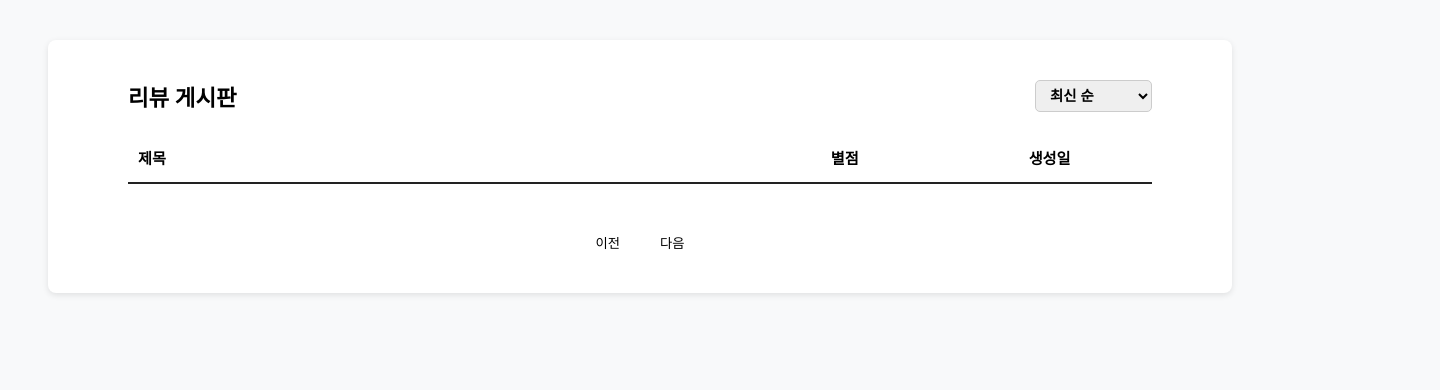
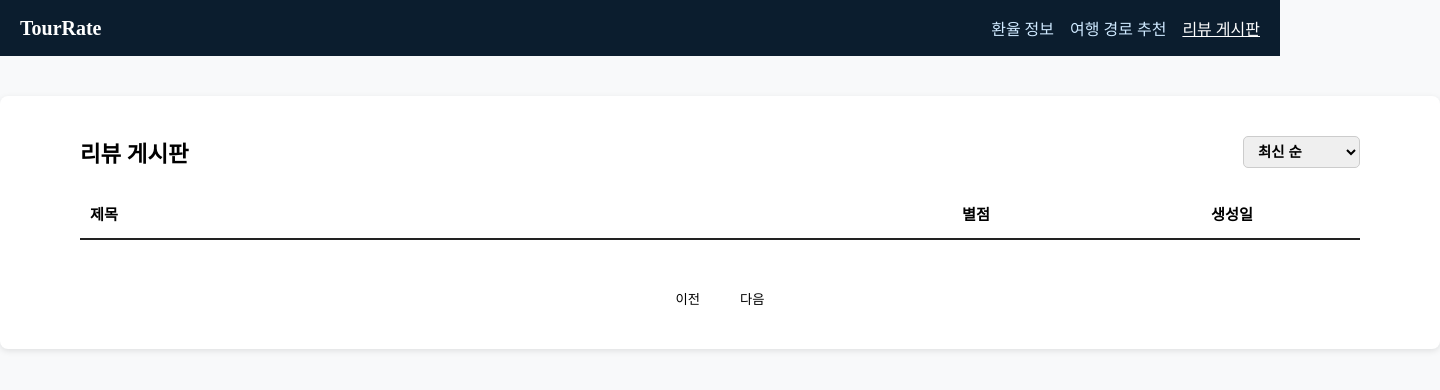
Before and after one commit to prgrms-aibe-devcourse/AIBE4_Project1_Team3, a plain HTML site: page src/review.html in a window 1280 px wide. Shown: the whole page, 1440 px wide, since content can reach past the window. Drawn offline with Linux system fonts and the light colour scheme; no server answers.

Commit message:
feat: 리뷰 게시판 정렬 기능 구현

```diff
--- a/src/css/review/review-form.css
+++ b/src/css/review/review-form.css
@@ -1,18 +1,71 @@
+:root {
+  --navy-900: #0b1d2e;
+  --navy-800: #0f2a44;
+  --navy-700: #123553;
+  --bg: #f6f8fb;
+  --panel: #ffffff;
+  --text-strong: #0b1d2e;
+  --text: #243447;
+  --muted: #6b7a90;
+  --line: #e6ecf2;
+  --accent: #0ea5ff;
+  --accent-hover: #098fe0;
+}
+
+/* Header */
+.header--dark {
+  background: var(--navy-900);
+  color: #fff;
+}
+.header__inner {
+  max-width: 1280px;
+  margin: 0 auto;
+  padding: 16px 20px;
+  display: flex;
+  align-items: center;
+  justify-content: space-between;
+}
+.header__logo {
+  margin: 0;
+  font-size: 20px;
+  font-weight: 700;
+}
+.header__nav .nav__list {
+  display: flex;
+  gap: 16px;
+  list-style: none;
+  margin: 0;
+  padding: 0;
+}
+.header__nav a {
+  color: #cfe9ff;
+  text-decoration: none;
+  font-weight: 500;
+}
+.header__nav a.active {
+  color: #fff;
+  text-decoration: underline;
+}
+
 body {
   margin: 0;
   background-color: #f8f9fa;
 }
 
 main {
-  width: 80%;
+  width: 1280px;
   margin: 40px auto;
   background: white;
-  padding: 40px;
+  padding-top: 40px;
+  padding-left: 80px;
+  padding-right: 80px;
+  padding-bottom: 40px;
   border-radius: 8px;
   box-shadow: 0 2px 6px rgba(0, 0, 0, 0.1);
 }
 
 h2 {
+  margin-top: 0px;
   margin-bottom: 10px;
   font-weight: 600;
 }
--- a/src/css/review/review.css
+++ b/src/css/review/review.css
@@ -1,10 +1,24 @@
+:root {
+  --navy-900: #0b1d2e;
+  --navy-800: #0f2a44;
+  --navy-700: #123553;
+  --bg: #f6f8fb;
+  --panel: #ffffff;
+  --text-strong: #0b1d2e;
+  --text: #243447;
+  --muted: #6b7a90;
+  --line: #e6ecf2;
+  --accent: #0ea5ff;
+  --accent-hover: #098fe0;
+}
+
 body {
   margin: 0;
   background-color: #f8f9fa;
 }
 
 main {
-  width: 80%;
+  width: 1280px;
   margin: 40px auto;
   background: white;
   padding-top: 40px;
@@ -78,3 +92,38 @@ th:nth-child(3) {
   border: 0;
   outline: 0;
 }
+
+/* Header */
+.header--dark {
+  background: var(--navy-900);
+  color: #fff;
+}
+.header__inner {
+  max-width: 1280px;
+  margin: 0 auto;
+  padding: 16px 20px;
+  display: flex;
+  align-items: center;
+  justify-content: space-between;
+}
+.header__logo {
+  margin: 0;
+  font-size: 20px;
+  font-weight: 700;
+}
+.header__nav .nav__list {
+  display: flex;
+  gap: 16px;
+  list-style: none;
+  margin: 0;
+  padding: 0;
+}
+.header__nav a {
+  color: #cfe9ff;
+  text-decoration: none;
+  font-weight: 500;
+}
+.header__nav a.active {
+  color: #fff;
+  text-decoration: underline;
+}
--- a/src/js/review/review.js
+++ b/src/js/review/review.js
@@ -3,10 +3,13 @@ const apiServerUrl = "http://localhost:3000";
 
 let page = 1;
 let totalPages = 1;
+let sortType = "latest";
 
 // 게시글 로드
 async function loadPosts() {
-  const res = await fetch(`${apiServerUrl}/api/review?page=${page}`);
+  const res = await fetch(
+    `${apiServerUrl}/api/review?page=${page}&sortType=${sortType}`
+  );
   const result = await res.json();
 
   const container = document.getElementById("postsBody");
@@ -32,6 +35,13 @@ async function loadPosts() {
 function goDetail(id) {
   //window.location.href = `http://localhost:3000/review/detail?id=${id}`;
 }
+
+// 게시글 정렬
+document.getElementById("sortSelect").onchange = () => {
+  sortType = document.getElementById("sortSelect").value;
+  page = 1;
+  loadPosts();
+};
 
 // 이전
 document.getElementById("prev").onclick = () => {
--- a/src/review.html
+++ b/src/review.html
@@ -7,14 +7,27 @@
     <link rel="stylesheet" href="./css/review/review.css" />
   </head>
   <body>
+    <header class="header header--dark">
+      <div class="header__inner">
+        <h1 class="header__logo">TourRate</h1>
+        <nav class="header__nav">
+          <ul class="nav__list">
+            <li><a href="index.html">환율 정보</a></li>
+            <li><a href="recommend.html">여행 경로 추천</a></li>
+            <li><a href="review.html" class="active">리뷰 게시판</a></li>
+          </ul>
+        </nav>
+      </div>
+    </header>
+
     <main>
       <div class="board-header">
         <h2>리뷰 게시판</h2>
-        <select>
-          <option>최신 순</option>
-          <option>오래된 순</option>
-          <option>별점 높은 순</option>
-          <option>별점 낮은 순</option>
+        <select id="sortSelect">
+          <option value="latest">최신 순</option>
+          <option value="oldest">오래된 순</option>
+          <option value="highRate">별점 높은 순</option>
+          <option value="lowRate">별점 낮은 순</option>
         </select>
       </div>
 
```
Also changed, not shown: server/review.js (+17 -1 lines), src/review-form.html (+13 -0 lines).
